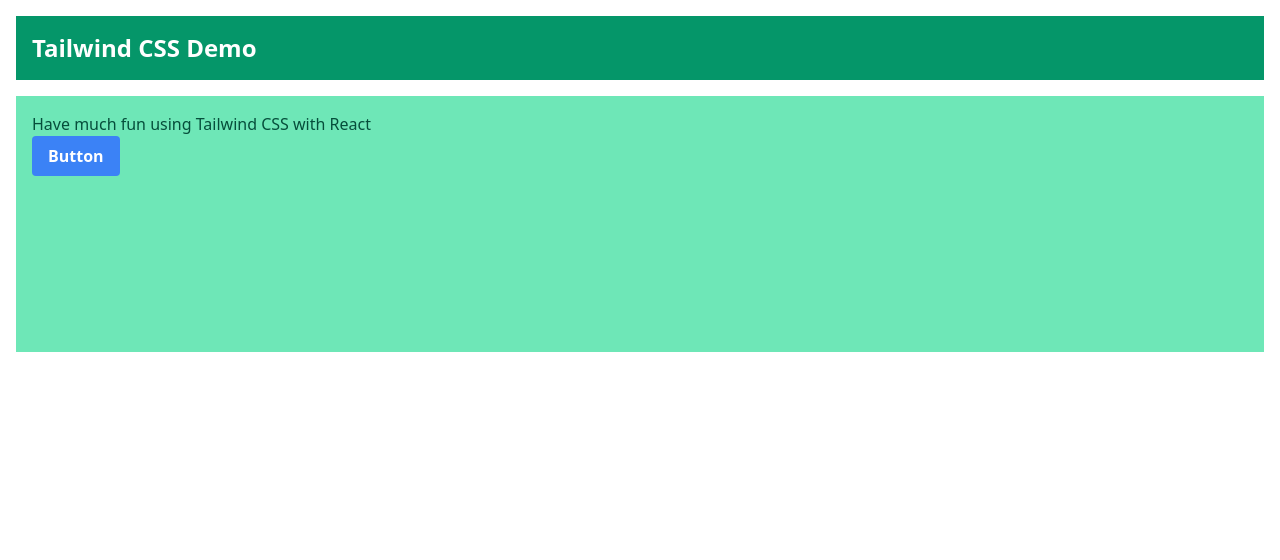
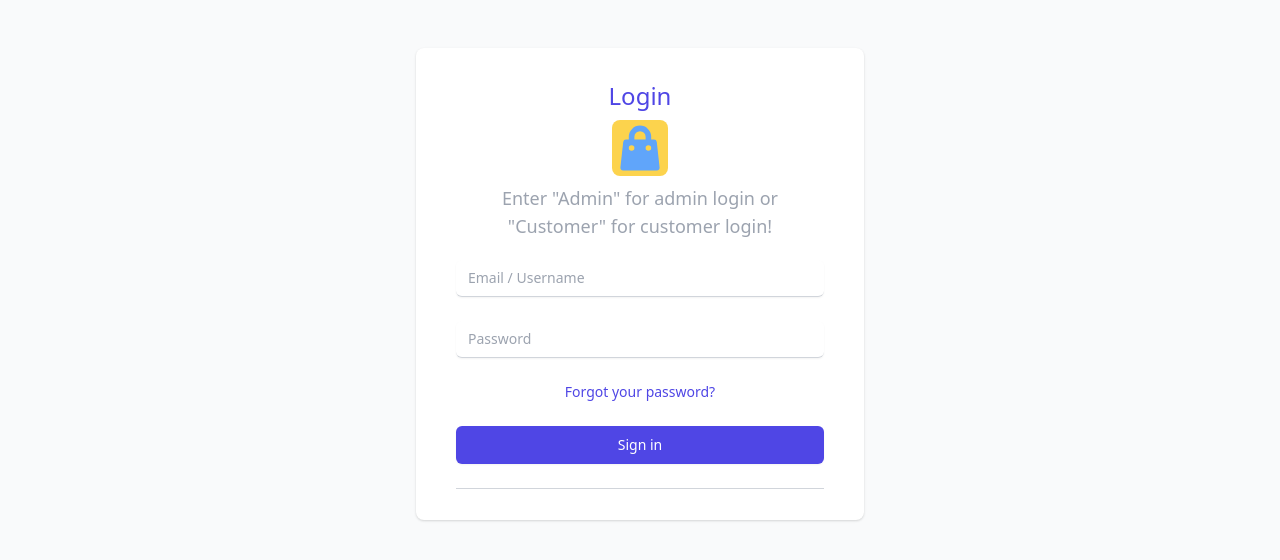
Before and after one commit to weshall1994/ShopBridge, a React (Create React App) app in the folder shop_bridge_app/: page / in a window 1280 px wide. Shown: the top 560 px of the page. Built offline with nearby package versions, Linux system fonts and the light colour scheme.

Commit message:
login form and forgrt password added to application.

```diff
--- a/shop_bridge_app/package.json
+++ b/shop_bridge_app/package.json
@@ -3,9 +3,12 @@
   "version": "0.1.0",
   "private": true,
   "dependencies": {
+    "@heroicons/react": "^1.0.1",
     "@testing-library/jest-dom": "^5.11.4",
     "@testing-library/react": "^11.1.0",
     "@testing-library/user-event": "^12.1.10",
+    "axios": "^0.21.1",
+    "heroicons": "^1.0.1",
     "react": "^17.0.2",
     "react-dom": "^17.0.2",
     "react-router-dom": "^5.2.0",
--- a/shop_bridge_app/src/App.js
+++ b/shop_bridge_app/src/App.js
@@ -1,16 +1,27 @@
+import React, { useState } from 'react';
 import logo from './logo.svg';
 import './App.css';
 import './styles/app.css'
+import LoginForm from './LoginForm';
+import { BrowserRouter } from 'react-router-dom';
+export const appContext = React.createContext();
 function App() {
+  const [isUserAuthenticated, setIsUserAuthenticated] = useState(false);
+  async function authUser(userCredentials) {
+    setIsUserAuthenticated(true)
+  }
   return (
-    <div className="h-64">
-      <div className="p-4 m-4 bg-green-600">
-        <h1 className="text-2xl font-bold text-white">Tailwind CSS Demo</h1>
-      </div>
-      <div className="p-4 m-4 bg-green-300 h-full">
-        <h2 className="text-green-900">Have much fun using Tailwind CSS with React</h2>
-        <button className="bg-blue-500 hover:bg-blue-700 text-white font-bold py-2 px-4 rounded"> Button </button>
-      </div>
+    <div>
+      {isUserAuthenticated &&
+        <appContext.Provider value={{ isUserAuthenticated, setIsUserAuthenticated }}>
+          <BrowserRouter>
+
+          </BrowserRouter>
+        </appContext.Provider>
+      }
+      {!isUserAuthenticated &&
+        <LoginForm authUser={authUser} />
+      }
     </div>
   );
 }
--- /dev/null
+++ b/shop_bridge_app/src/LoginForm.jsx
@@ -0,0 +1,152 @@
+import { PreviousMap } from 'postcss';
+import React, { useState } from 'react'
+import { BeakerIcon } from '@heroicons/react/solid'
+function LoginForm(Props) {
+  const [showForgetPassword, setShowForgetPassword] = useState(false);
+  const [userCredentials, setUserCredentials] = useState({ username: '', password: '' })
+  function AuthenticateUser(e) {
+    e.preventDefault();
+    console.log("Form values", userCredentials);
+    Props.authUser(userCredentials)
+  }
+
+  const handleEmailChange = (e) => {
+    setUserCredentials({ ...userCredentials, username: e.target.value });
+  }
+  const handlePasswordChange = (e) => {
+    setUserCredentials({ ...userCredentials, password: e.target.value });
+  }
+
+  return (
+    <>
+      <div className=" grid grid-cols-1 min-h-screen bg-gray-50 flex flex-col justify-center py-12 sm:px-6 lg:px-8">
+        <div className="sm:mx-auto sm:w-full sm:max-w-md">
+          <div className="bg-white py-8 px-4 shadow sm:rounded-lg sm:px-10">
+            <h2 className="mb-2 text-center text-2xl font-medium text-indigo-600 justify-self-center mx-auto">
+              Login
+            </h2>
+            <div className="flex justify-center">
+              <svg xmlns="http://www.w3.org/2000/svg" className="h-14 w-14 bg-yellow-300 rounded-lg text-blue-400" viewBox="0 0 20 20" fill="currentColor">
+                <path fillRule="evenodd" d="M10 2a4 4 0 00-4 4v1H5a1 1 0 00-.994.89l-1 9A1 1 0 004 18h12a1 1 0 00.994-1.11l-1-9A1 1 0 0015 7h-1V6a4 4 0 00-4-4zm2 5V6a2 2 0 10-4 0v1h4zm-6 3a1 1 0 112 0 1 1 0 01-2 0zm7-1a1 1 0 100 2 1 1 0 000-2z" clipRule="evenodd" />
+              </svg>
+            </div>
+            <h2 className="my-2 text-center text-lg font-base text-gray-400 justify-self-center mx-auto">
+              Enter "Admin" for admin login or "Customer" for customer login!
+            </h2>
+            <form className="space-y-6 mt-5" onSubmit={AuthenticateUser}>
+              <div>
+                <div className="mt-1">
+                  <input id="email"
+                    onChange={handleEmailChange}
+                    name="email" autoComplete="email"
+                    placeholder="Email / Username"
+                    className="appearance-none block w-full px-3 py-2 border-b border-gray-300 rounded-md shadow-sm placeholder-gray-400 focus:outline-none focus:ring-indigo-500 focus:border-indigo-500 sm:text-sm" />
+                </div>
+              </div>
+
+              <div>
+                <div className="mt-1">
+                  <input id="password"
+                    onChange={handlePasswordChange}
+                    name="password" type="password"
+                    autoComplete="current-password"
+                    placeholder="Password"
+                    className="appearance-none block w-full px-3 py-2 border-b border-gray-300 rounded-md shadow-sm placeholder-gray-400 focus:outline-none focus:ring-indigo-500 focus:border-indigo-500 sm:text-sm" />
+                </div>
+              </div>
+
+              <div className="flex items-center justify-center">
+                <div className="text-sm">
+                  <a onClick={() => { setShowForgetPassword(true); }} className="font-medium cursor-pointer text-indigo-600 hover:text-indigo-500">
+                    Forgot your password?
+                                     </a>
+                </div>
+              </div>
+
+              <div>
+                <button type="submit" className="w-full flex justify-center py-2 px-4 border border-transparent rounded-md shadow-sm text-sm font-medium text-white bg-indigo-600 hover:bg-indigo-700 focus:outline-none focus:ring-2 focus:ring-offset-2 focus:ring-indigo-500">
+                  Sign in
+                </button>
+              </div>
+            </form>
+
+            <div className="mt-6">
+              <div className="relative">
+                <div className="absolute inset-0 flex items-center">
+                  <div className="w-full border-t border-gray-300"></div>
+                </div>
+                <div className="relative flex justify-center text-sm">
+                  <span className="px-2 bg-white text-gray-500">
+
+                  </span>
+                </div>
+              </div>
+            </div>
+          </div>
+        </div>
+      </div>
+      {
+        showForgetPassword ? (
+          <>
+            <div
+              className="justify-center items-center flex overflow-x-hidden overflow-y-auto fixed inset-0 z-50 outline-none focus:outline-none justify-center items-center flex"
+            >
+              <div className="relative w-l my-6 mx-auto max-w-full">
+                {/*content*/}
+                <div className="border-0 rounded-lg shadow-lg border relative flex flex-col bg-white outline-none border-gray-200 focus:outline-none">
+                  <div className="border-0 border m-1 pb-5 pl-5 pr-5">
+                    {/*header*/}
+                    <div className="flex items-start justify-between rounded-t">
+                      <button
+                        className="p-1 ml-auto bg-transparent border-0 text-black float-right text-3xl leading-none font-semibold outline-none focus:outline-none"
+                        onClick={() => { setShowForgetPassword(false) }}
+                      >
+                        <span className="bg-transparent text-black h-10 w-10 pl-8 text-3xl text-gray-200 hover:text-red-500 block outline-none focus:outline-none">
+                          ×
+                                        </span>
+                      </button>
+                    </div>
+                    {/*body*/}
+                    <div className="grid grid-cols-1">
+                      <div className="flex justify-center">
+                        <svg xmlns="http://www.w3.org/2000/svg" className="h-10 w-10 text-blue-500" viewBox="0 0 20 20" fill="currentColor">
+                          <path fillRule="evenodd" d="M5 9V7a5 5 0 0110 0v2a2 2 0 012 2v5a2 2 0 01-2 2H5a2 2 0 01-2-2v-5a2 2 0 012-2zm8-2v2H7V7a3 3 0 016 0z" clipRule="evenodd" />
+                        </svg>
+                      </div>
+                    </div>
+                    <div className="grid mt-5 grid-cols-1">
+                      <div className="flex justify-center">
+                        <div className="font-medium text-xl text-gray-600">Forgot Password?</div>
+                      </div>
+                    </div>
+                    <div className="grid mt-1 grid-cols-1">
+                      <div className="flex text-button_color font-base justify-center">
+                        <div className="text-gray-400">You can reset your password here.</div>
+                      </div>
+                    </div>
+                    <div className="grid grid-cols-1 mt-3 w-full">
+                      <div className="mt-1">
+                        <input id="email"
+                          name="email" autoComplete="email"
+                          placeholder="Email / Username"
+                          className="appearance-none block w-full px-3 py-2 border-b border-gray-300 rounded-md shadow-sm placeholder-gray-400 focus:outline-none focus:ring-indigo-500 focus:border-indigo-500 sm:text-sm" />
+                      </div>
+                    </div>
+                    <div className="grid grid-cols-1 pb-10">
+                      <div className="flex items-center justify-center p-6 rounded-b">
+                        <button className="px-8 py-2 rounded-md bg-blue-600 font-bold  text-blue-50 w-full hover:shadow-md">Reset Password</button>
+                      </div>
+                    </div>
+                  </div>
+                </div>
+              </div>
+            </div>
+            <div className="opacity-25 fixed inset-0 z-40 bg-black"></div>
+          </>
+        ) : null
+      }
+    </>
+  )
+}
+
+export default LoginForm
```
Also changed, not shown: shop_bridge_app/src/Routers/AdminRouters.jsx (added), shop_bridge_app/src/Routers/CustomerRouters.jsx (added).
